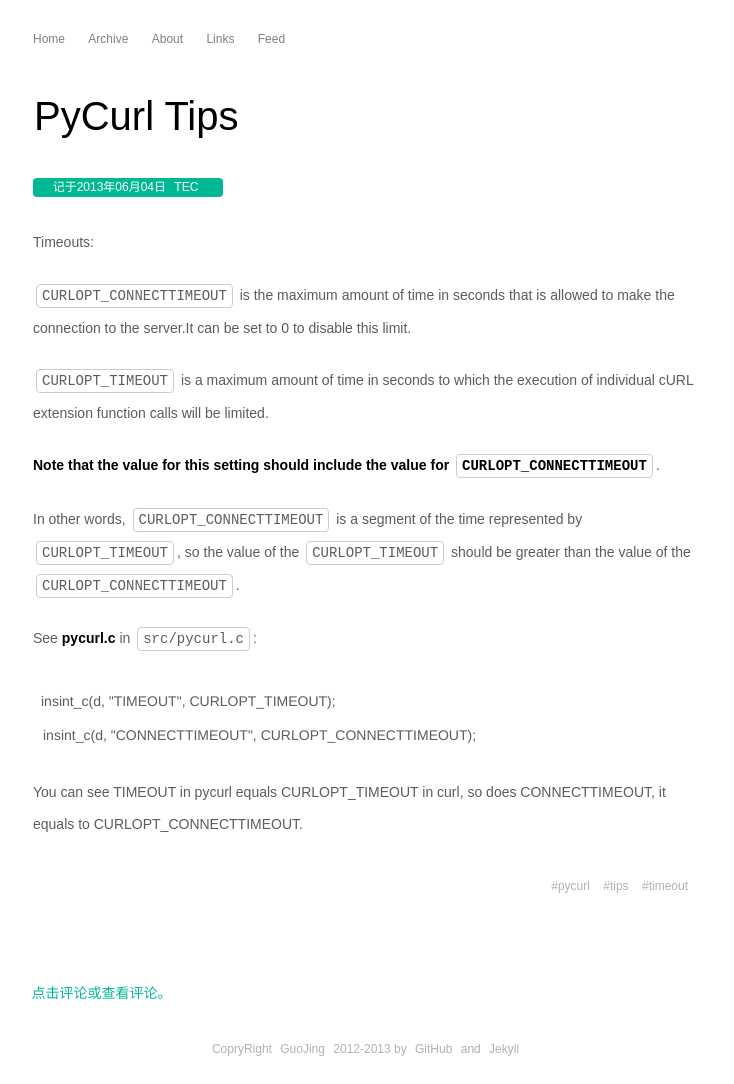
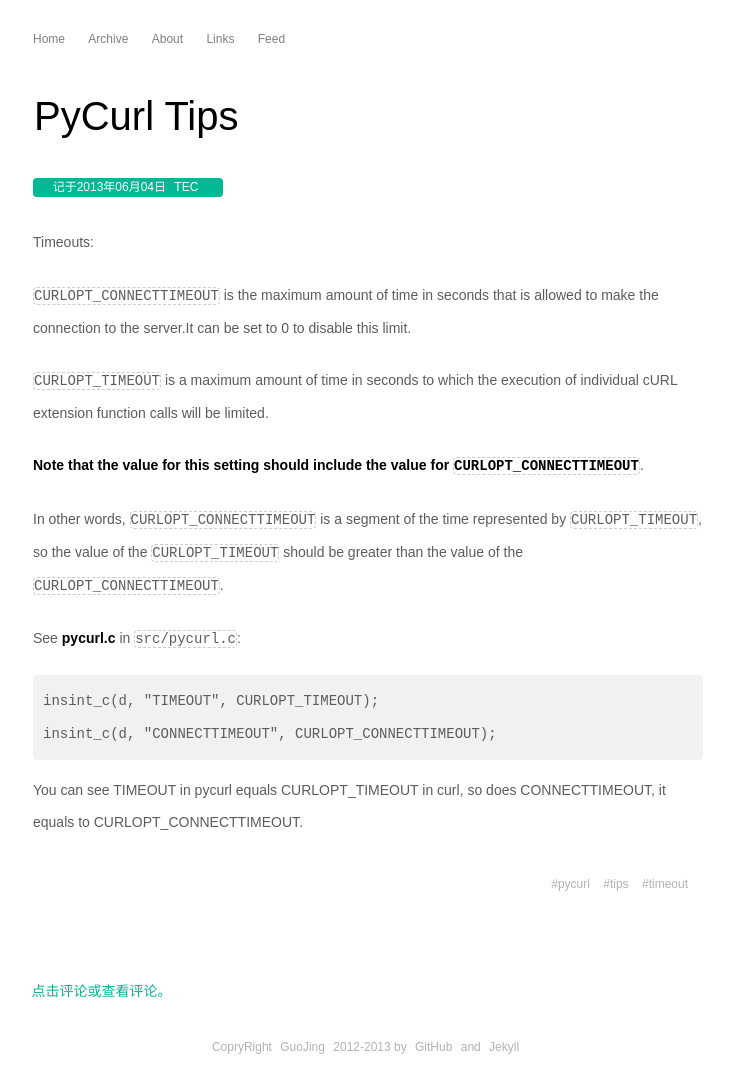
Before and after one commit to zwitzwit/guojing.github.com, a Jekyll site: the page built from _posts/tec/2013-06-04-pycurl-tips-difference-between-CURLOPT_CONNECTTIMEOUT-and-CURLOPT_TIMEOUT.md, in a window 1280 px wide. Shown: the whole page, without its empty margins (272-1006 px from the left). Built offline with Jekyll 4.4.1, drawn with Linux system fonts in a browser that asks for light colours; Markdown is read by kramdown in place of the engine named in the settings.

Commit message:
change code style

```diff
--- a/css/style.css
+++ b/css/style.css
@@ -92,10 +92,10 @@ h1, h2, h3, h4, h5, h6 {color: black}
 
 .douban {margin-right: 5px;}
 #disqus_container .comment {margin-left: -5px;}
-code {border:1px solid #ccc; background:white; padding:3px 5px; margin:0 3px;-moz-border-radius:4px;-webkit-border-radius:4px;border-radius:4px; box-shadow:inset 1px 1px white;}
+code {border:1px dashed #ccc;  -moz-border-radius:4px;-webkit-border-radius:4px;border-radius:4px; box-shadow:inset 1px 1px white;}
 
-pre {padding:10px; background:white;  -moz-border-radius:4px;-webkit-border-radius:4px;border-radius:4px;}
-pre code {background: white; border: none; margin: -7px; box-shadow: none; font-family: helvetica;}
+pre {padding:10px; background:#f1f1f1;  -moz-border-radius:4px;-webkit-border-radius:4px;border-radius:4px;}
+pre code {border: none; box-shadow: none;}
 blockquote {font-style: italic; background-image: url("../images/theme/block@2x.png"); background-repeat: no-repeat; background-position: left top; padding-left: 25px; margin-left: 20px; background-color: transparent; background-size: 16px}
 
 .intro {padding-left: 10px; font-size: 12px; margin-bottom: 20px; font-weight: bolder; margin-top: 20px}
```
